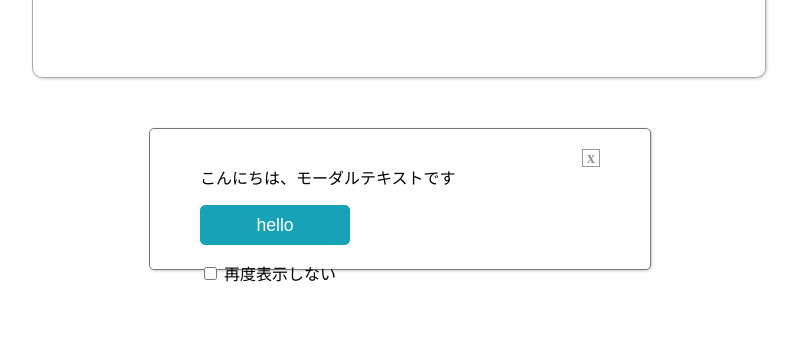
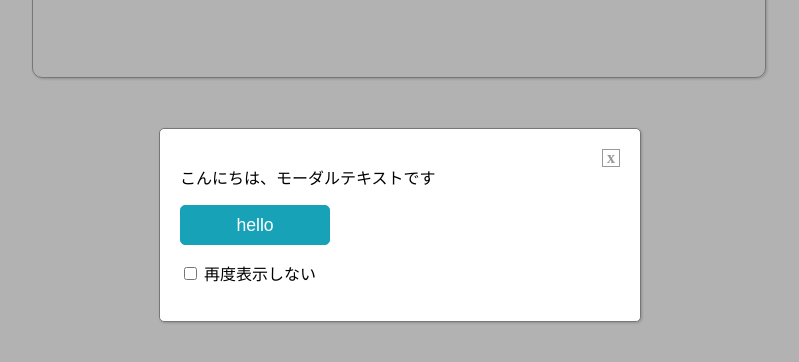
Before and after one commit to fourside/modal_sample, a website: page src/index.html in a window 1280 px wide. Both pictures are taken after a click on the button "push me". Shown: the part 172-534 px from the top of the page, without its empty margins (241-1040 px from the left). Drawn offline with Linux system fonts and the light colour scheme.

Commit message:
add shadow at modal's back

```diff
--- a/src/style.css
+++ b/src/style.css
@@ -23,6 +23,7 @@
   border: 1px solid #37c2d8;
 }
 .modal {
+  background-color: rgba(0, 0, 0, 0.3);
   display: none;
   height: 100%;
   position: fixed;
@@ -35,13 +36,12 @@
   border: 1px solid #777;
   border-radius: 5px;
   box-shadow: 1px 1px 3px rgba(0,0,0,0.2);
-  height: 100px;
-  left: calc(50% - 250px);
+  left: calc(50% - 240px);
   margin: 0 auto;
-  padding: 20px 50px 20px 50px;
+  padding: 20px;
   position: fixed;
   top: calc(50% - 100px);
-  width: 400px;
+  width: 440px;
 }
 .close-button {
   border: 1px solid #999;
```
